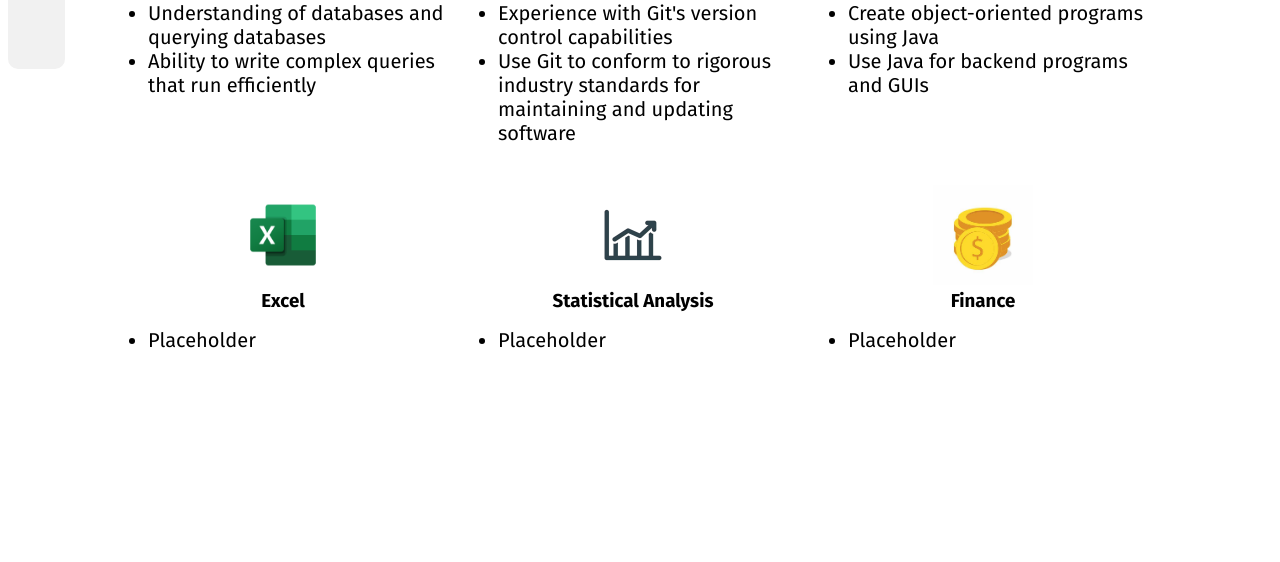
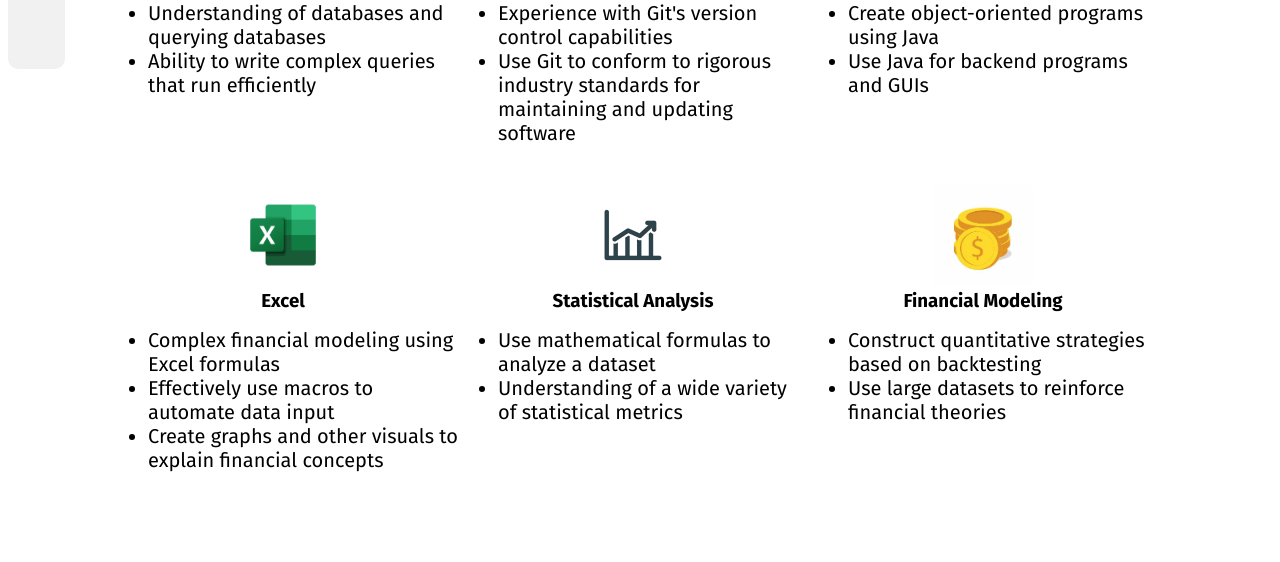
Before and after one commit to adpad2/flask-website, a Flask app: page /skills in a window 1280 px wide. Shown: the part 681-1243 px from the top of the page. Before the commit the page ends 1029 px from the top, so only its background shows below. Run offline with Flask 3, Linux system fonts and the light colour scheme.

Commit message:
Filled in skills page

```diff
--- a/api/static/athlete_progan.css
+++ b/api/static/athlete_progan.css
@@ -32,7 +32,6 @@
   padding: 10px;
   font-size: 16px;
   border: none;
-  cursor: pointer;
 }
 
 .info-dropdown {
--- a/api/static/base.css
+++ b/api/static/base.css
@@ -18,3 +18,7 @@ div.content {
 html * {
   font-family: 'Fira Sans', sans-serif;
 }
+
+button {
+  cursor: pointer;
+}
--- a/api/templates/pages/athlete_progan.html
+++ b/api/templates/pages/athlete_progan.html
@@ -88,8 +88,8 @@
           <li>While training the later layers of the ProGAN, a significant discrepancy between the critic loss
             for fake and real images was observed. This implies that the critic was more powerful than the
             generator and an equilibrium state was no longer present between the two models. Reducing the number
-            of channels in each hidden layer of the critic might or conversely increasing the number of channels
-            in each hidden layer of the generator may correct this and lead to more stable training.</li>
+            of channels in each hidden layer of the critic or conversely increasing the number of channels in
+            each hidden layer of the generator may correct this and lead to more stable training.</li>
         </ul>
       </div>
     </div>
--- a/api/templates/pages/skills.html
+++ b/api/templates/pages/skills.html
@@ -77,7 +77,9 @@
       <h3 class="skill-name">Excel</h3>
       <p class="skill-description">
         <ul>
-          <li>Placeholder</li>
+          <li>Complex financial modeling using Excel formulas</li>
+          <li>Effectively use macros to automate data input</li>
+          <li>Create graphs and other visuals to explain financial concepts</li>
         </ul>
       </p>
     </div>
@@ -86,16 +88,18 @@
       <h3 class="skill-name">Statistical Analysis</h3>
       <p class="skill-description">
         <ul>
-          <li>Placeholder</li>
+          <li>Use mathematical formulas to analyze a dataset</li>
+          <li>Understanding of a wide variety of statistical metrics</li>
         </ul>
       </p>
     </div>
     <div class="skill">
       <img src="{{url_for('static', filename='assets/finance_logo.jpg')}}" class="skills-logo"></img>
-      <h3 class="skill-name">Finance</h3>
+      <h3 class="skill-name">Financial Modeling</h3>
       <p class="skill-description">
         <ul>
-          <li>Placeholder</li>
+          <li>Construct quantitative strategies based on backtesting</li>
+          <li>Use large datasets to reinforce financial theories</li>
         </ul>
       </p>
     </div>
```
